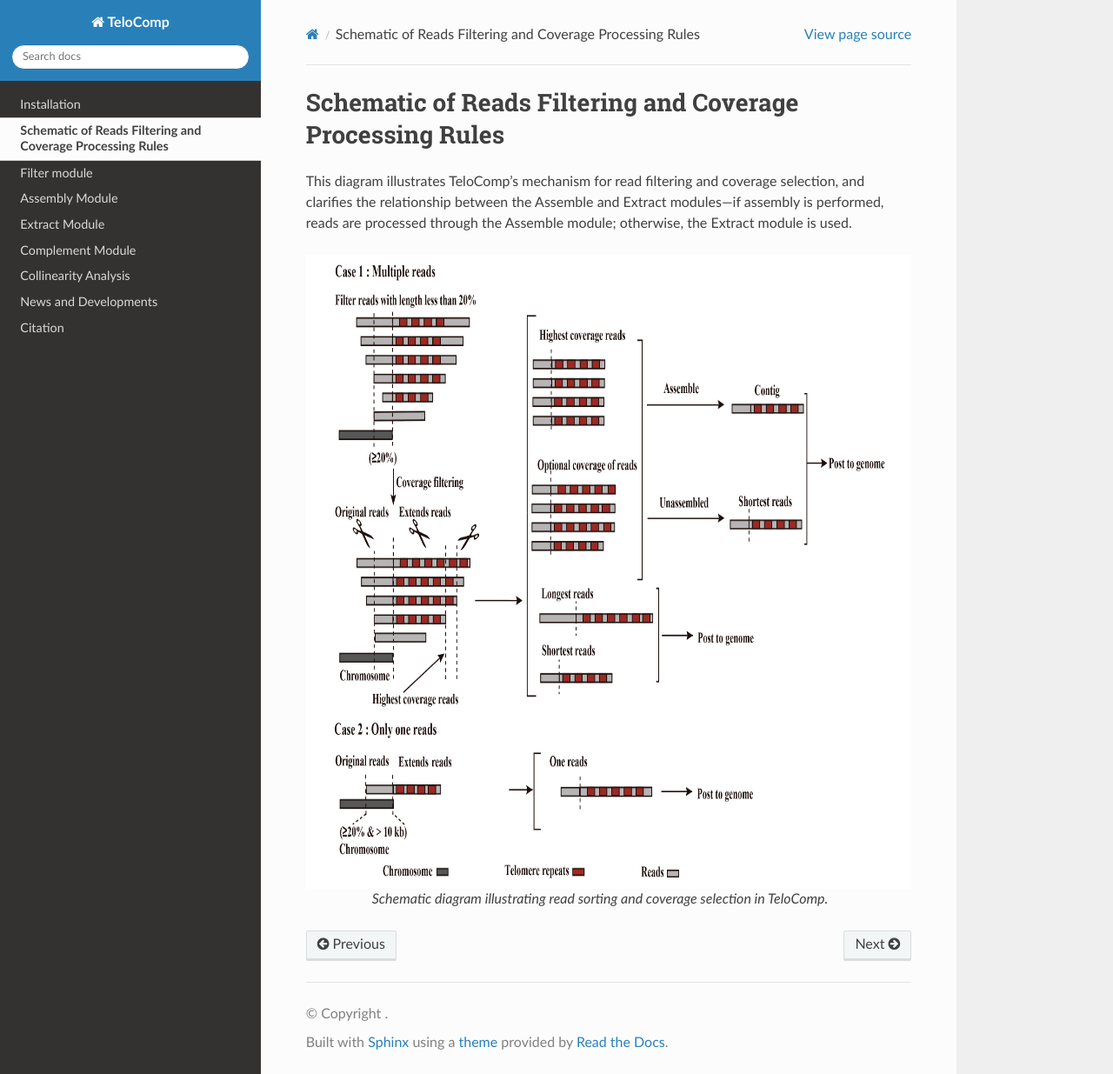
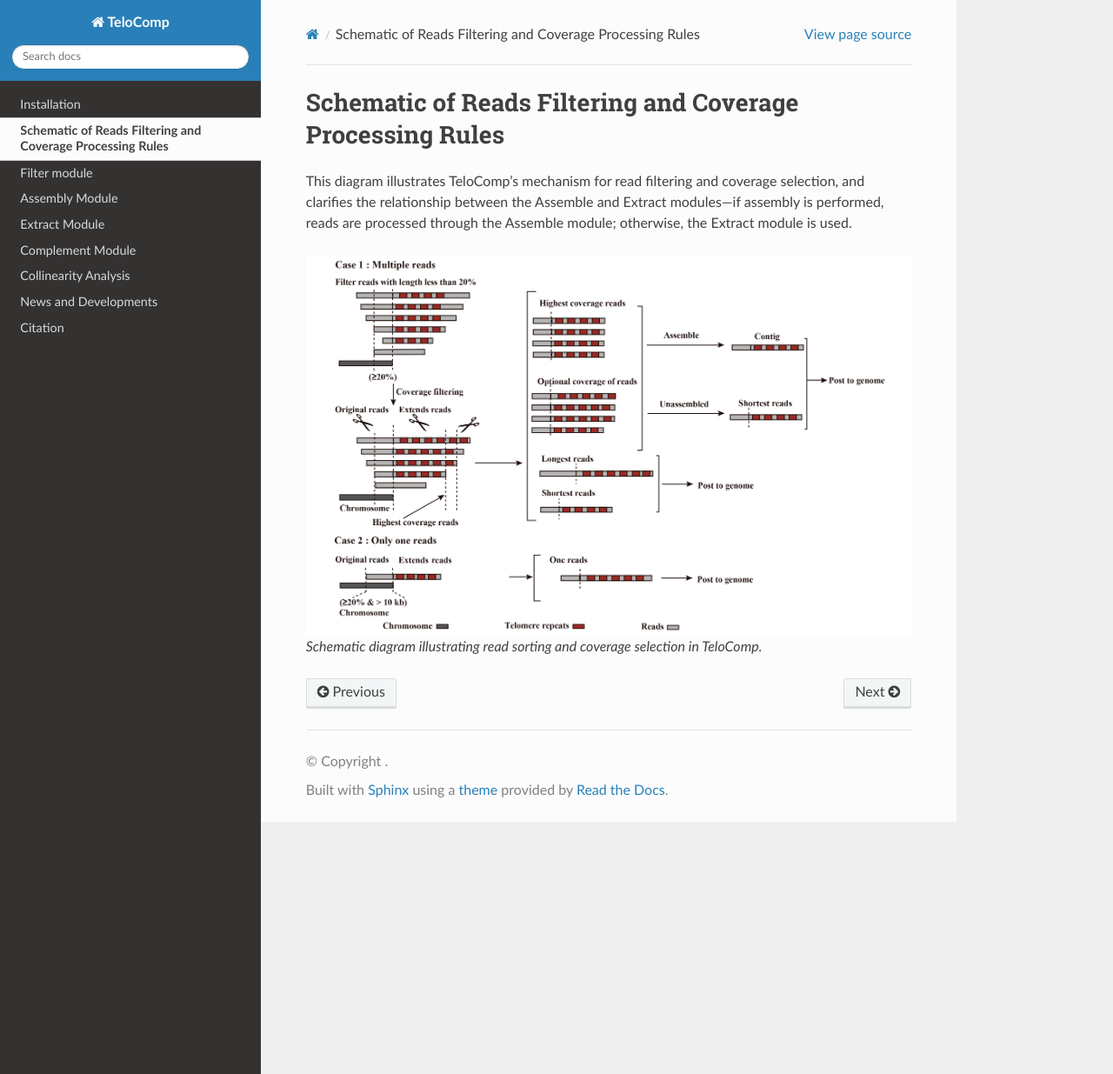
Before and after one commit to lxie-0709/TeloComp, a Sphinx documentation site: the page built from docs/content/Schematic_diagram.rst, in a window 1280 px wide and 1235 px high. Shown: the whole window at 87% size. Built offline with Sphinx 7.4.7 and the Read the Docs theme 3.1.0, drawn with Linux system fonts in a browser that asks for light colours.

Commit message:
Update Schematic_diagram.rst

```diff
--- a/docs/content/Schematic_diagram.rst
+++ b/docs/content/Schematic_diagram.rst
@@ -4,7 +4,6 @@ Schematic of Reads Filtering and Coverage Processing Rules
 This diagram illustrates TeloComp’s mechanism for read filtering and coverage selection, and clarifies the relationship between the Assemble and Extract modules—if assembly is performed, reads are processed through the Assemble module; otherwise, the Extract module is used.
 
 .. figure:: ../images/schematic.png
-    :scale: 38 %
-    :align: center
+
 
     Schematic diagram illustrating read sorting and coverage selection in TeloComp.
```
